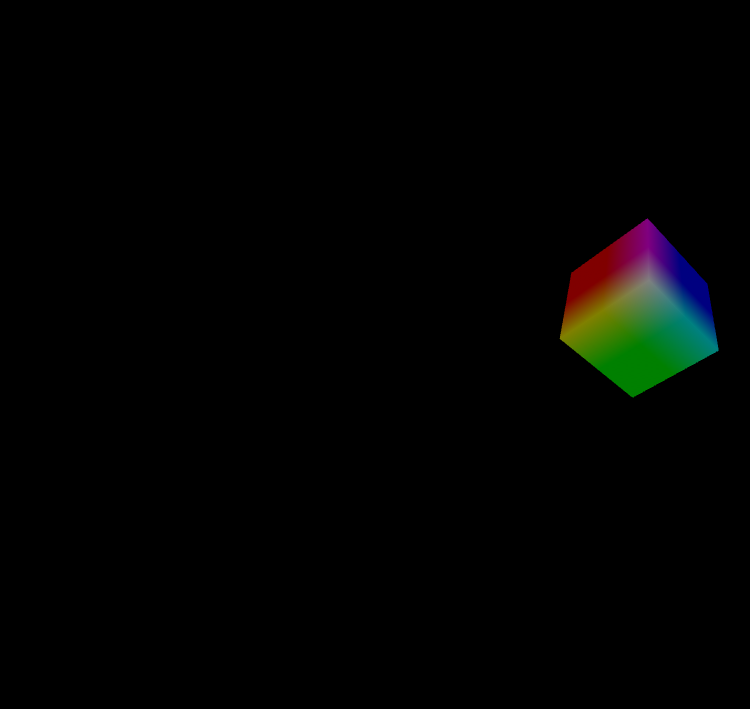
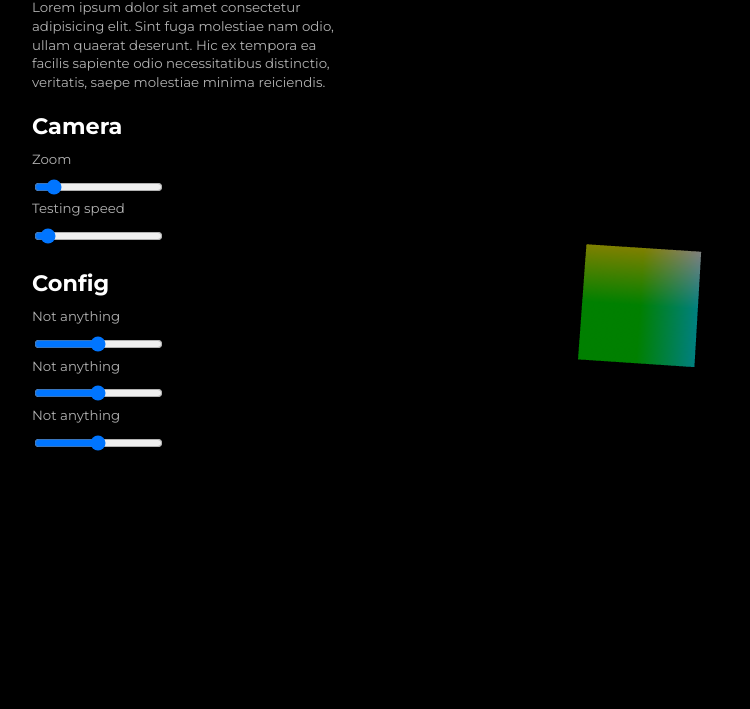
Before and after one commit to pannacotta98/procedural-images-project, a website with bundled scripts: page public/index.html in a window 1280 px wide. Shown: the part 91-800 px from the top of the page, without its empty margins (0-750 px from the left). Built offline with nearby package versions, Linux system fonts and the light colour scheme.

Commit message:
Add some gui stuff

```diff
--- a/public/index.css
+++ b/public/index.css
@@ -1,3 +1,48 @@
+:root {
+  --dim-text-color: rgb(177, 177, 177);
+  --bright-text-color: white;
+}
+
 body {
+  background-color: black;
+  color: var(--dim-text-color);
   margin: 0;
+  font-family: 'Montserrat', sans-serif;
+  line-height: 1.4;
+
+  font-size: 10pt; /* TODO Remove only temp */
 }
+
+#side-panel {
+  padding: 2rem;
+  position: fixed;
+  height: 100vh;
+  width: 30vw;
+  max-width: 20rem;
+
+  background: rgb(0, 0, 0);
+  background: linear-gradient(
+    90deg,
+    rgba(0, 0, 0, 0.7847769028871391) 0%,
+    rgba(0, 0, 0, 0) 90%
+  );
+}
+
+h1 {
+  color: var(--bright-text-color);
+  font-size: 2.2rem;
+  font-weight: bold;
+  margin-bottom: 0.5rem;
+}
+
+h2 {
+  color: var(--bright-text-color);
+  font-size: 1.4rem;
+  font-weight: bold;
+  margin-bottom: 0.5rem;
+  margin-top: 1.2rem;
+}
+
+p {
+  margin-bottom: 0.5rem;
+}
--- a/public/index.html
+++ b/public/index.html
@@ -8,12 +8,67 @@
       name="description"
       content="Web site created using create-snowpack-app"
     />
+    <link rel="preconnect" href="https://fonts.googleapis.com" />
+    <link rel="preconnect" href="https://fonts.gstatic.com" crossorigin />
+    <link
+      href="https://fonts.googleapis.com/css2?family=Montserrat:wght@400;500;700&display=swap"
+      rel="stylesheet"
+    />
+    <link rel="stylesheet" type="text/css" href="/reset.css" />
     <link rel="stylesheet" type="text/css" href="/index.css" />
     <title>Snowpack App</title>
   </head>
   <body>
+    <div id="side-panel">
+      <h1>Planet Thing</h1>
+      <p>
+        Lorem ipsum dolor sit amet consectetur adipisicing elit. Sint fuga
+        molestiae nam odio, ullam quaerat deserunt. Hic ex tempora ea facilis
+        sapiente odio necessitatibus distinctio, veritatis, saepe molestiae
+        minima reiciendis.
+      </p>
+
+      <section id="camera-setting">
+        <h2>Camera</h2>
+      </section>
+
+      <section>
+        <h2>Config</h2>
+        <p>Not anything</p>
+        <input
+          type="range"
+          min="1"
+          max="100"
+          value="50"
+          class="slider"
+          id="myRange"
+        />
+
+        <p>Not anything</p>
+        <input
+          type="range"
+          min="1"
+          max="100"
+          value="50"
+          class="slider"
+          id="myRange"
+        />
+
+        <p>Not anything</p>
+        <input
+          type="range"
+          min="1"
+          max="100"
+          value="50"
+          class="slider"
+          id="myRange"
+        />
+      </div>
+      </section>
+
     <!-- <img id="img" src="/logo.svg" /> -->
     <!-- <canvas id="canvas"></canvas> -->
+
     <noscript>You need to enable JavaScript to run this app.</noscript>
     <script type="module" src="/dist/index.js"></script>
     <!--
--- /dev/null
+++ b/public/reset.css
@@ -0,0 +1,61 @@
+/* http://meyerweb.com/eric/tools/css/reset/
+   v2.0 | 20110126
+   License: none (public domain)
+*/
+/* prettier-ignore*/
+html, body, div, span, applet, object, iframe,
+h1, h2, h3, h4, h5, h6, p, blockquote, pre,
+a, abbr, acronym, address, big, cite, code,
+del, dfn, em, img, ins, kbd, q, s, samp,
+small, strike, strong, sub, sup, tt, var,
+b, u, i, center,
+dl, dt, dd, ol, ul, li,
+fieldset, form, label, legend,
+table, caption, tbody, tfoot, thead, tr, th, td,
+article, aside, canvas, details, embed,
+figure, figcaption, footer, header, hgroup,
+menu, nav, output, ruby, section, summary,
+time, mark, audio, video {
+	margin: 0;
+	padding: 0;
+	border: 0;
+	font-size: 100%;
+	font: inherit;
+	vertical-align: baseline;
+}
+/* HTML5 display-role reset for older browsers */
+article,
+aside,
+details,
+figcaption,
+figure,
+footer,
+header,
+hgroup,
+menu,
+nav,
+section {
+  display: block;
+}
+body {
+  line-height: 1;
+}
+ol,
+ul {
+  list-style: none;
+}
+blockquote,
+q {
+  quotes: none;
+}
+blockquote:before,
+blockquote:after,
+q:before,
+q:after {
+  content: '';
+  content: none;
+}
+table {
+  border-collapse: collapse;
+  border-spacing: 0;
+}
--- a/src/config.ts
+++ b/src/config.ts
@@ -1,11 +1,13 @@
 export interface Config {
   test: {
     speed: number;
+    zoom: number;
   };
 }
 
 export const defaultConfig: Config = {
   test: {
     speed: 0.005,
+    zoom: 1,
   },
 };
--- /dev/null
+++ b/src/gui.ts
@@ -0,0 +1,36 @@
+interface SliderParameters {
+  parentId: string;
+  value: number;
+  label: string;
+  min: number;
+  max: number;
+  onChange: (newValue: number) => void;
+}
+
+export function addSlider({
+  parentId,
+  value,
+  label,
+  min,
+  max,
+  onChange,
+}: SliderParameters) {
+  const htmlToAdd = `<p>${label}</p>
+  <input
+    type="range"
+    min="${min}"
+    max="${max}"
+    step="${(max - min) / 100}"
+    value="${value}"
+    class="slider"
+    id="${label}"
+  />`;
+  const parent = document.getElementById(parentId);
+  parent?.insertAdjacentHTML('afterend', htmlToAdd);
+
+  document.getElementById(label)?.addEventListener('input', (event) => {
+    const element = event.target as HTMLInputElement;
+    onChange(+element.value);
+    //console.log(variableToBind);
+  });
+}
--- a/src/index.ts
+++ b/src/index.ts
@@ -3,6 +3,8 @@ import * as THREE from 'three';
 import { defaultConfig } from './config';
 import testFrag from './shaders/testFrag.glsl';
 import testVert from './shaders/testVert.glsl';
+import { addSlider } from './gui';
+
 // // Option 2: Import just the parts you need.
 // import { Scene } from 'three';
 // const scene = new Scene();
@@ -43,7 +45,31 @@ const animate = function (time?: number) {
   cube.rotation.x += defaultConfig.test.speed;
   cube.rotation.y += defaultConfig.test.speed;
 
+  camera.zoom = defaultConfig.test.zoom;
+  camera.updateProjectionMatrix();
+
   renderer.render(scene, camera);
 };
 
 animate();
+
+addSlider({
+  parentId: 'camera-setting',
+  value: defaultConfig.test.speed,
+  label: 'Testing speed',
+  min: 0,
+  max: 0.1,
+  onChange: (newVal) => (defaultConfig.test.speed = newVal),
+});
+
+addSlider({
+  parentId: 'camera-setting',
+  value: defaultConfig.test.zoom,
+  label: 'Zoom',
+  min: 0.5,
+  max: 5,
+  onChange: (newVal) => (defaultConfig.test.zoom = newVal),
+});
+
+// TODO
+// How does frustum culling work?
```
